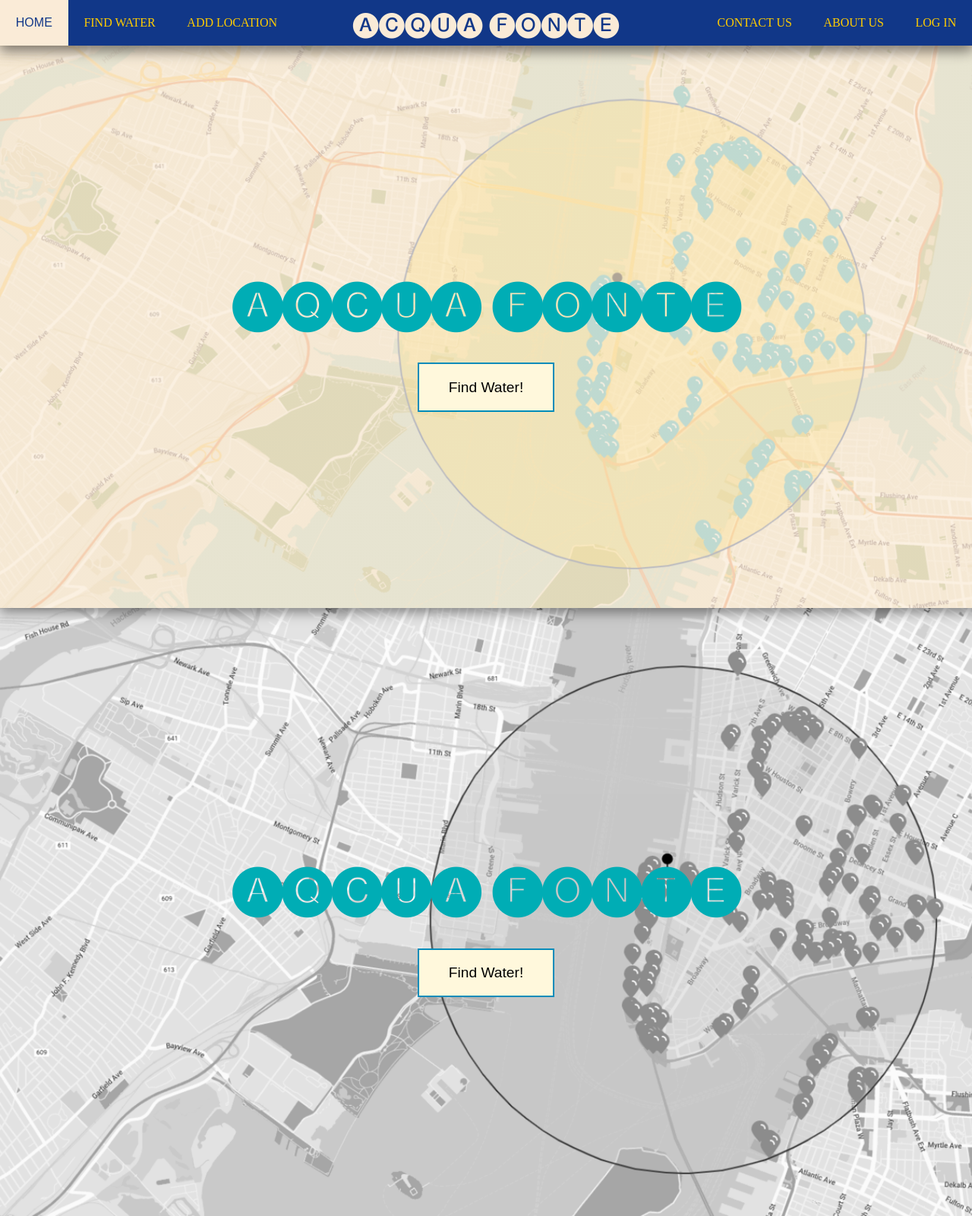
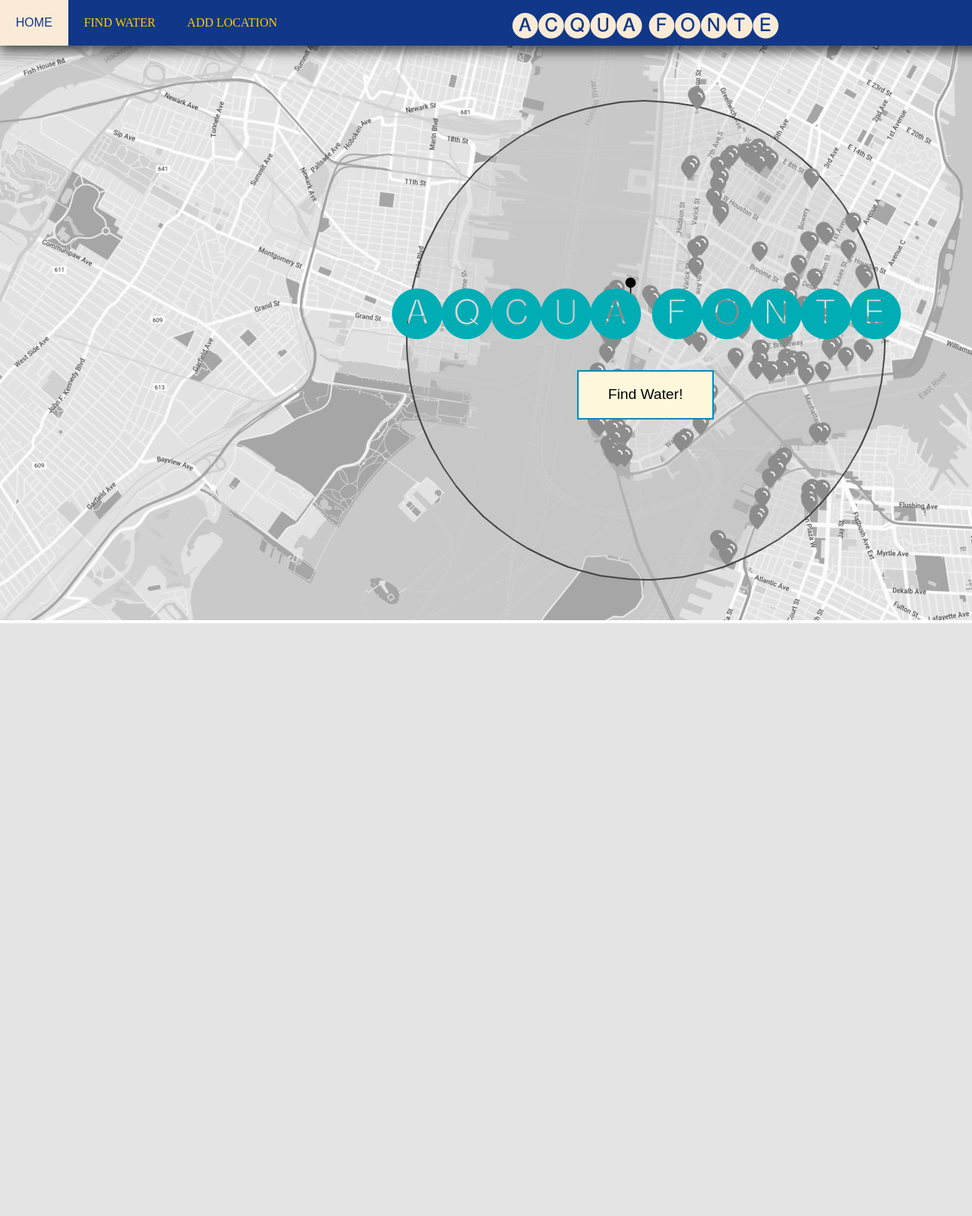
Before and after one commit to esteakshapin/AcquaFonte, a Flask app: page / in a window 1280 px wide. Shown: the whole page at 76% size. After the commit the page ends 820 px from the top, so only its background shows below. Run offline with Flask 2, Linux system fonts and the light colour scheme.

Commit message:
messed up version

```diff
--- a/static/css/index.css
+++ b/static/css/index.css
@@ -6,18 +6,14 @@ html,body{
   width: 100vw;
   height: 100vh;
   display: table;
+  overflow: hidden;
 }
 .underDiv {
   display: table-row;
   height: 100%;
   width: 100%;
-  background-image: linear-gradient(
-      rgba(250, 235, 215, .7),
-      rgba(250, 235, 215, .7)
-    ), url('/static/img/home_page_background_with_markers_transparent.PNG');
-  background-repeat: no-repeat;
-  background-size: cover;
   opacity: 1;
+  overflow: hidden;
 }
 
 h1{
@@ -27,7 +23,7 @@ h1{
   transition-duration: 0.8s;
 }
 .second_page{
-  height: 100vh;
+  height: 100%;
   position: relative;
 }
 button{
@@ -54,10 +50,14 @@ button{
 #titleBox{
   width: 100%;
   height: 100%;
+  position: absolute;
+  top: 0;
+  left: 0;
   display: flex;
   flex-direction: column;
   align-items: center;
   justify-content: center;
+  z-index: 2;
 }
 
 .imageContainer{
--- a/templates/index.html
+++ b/templates/index.html
@@ -17,15 +17,6 @@
 
           <div class='underDiv'>
 
-
-            <div id='titleBox'>
-              <h1>🅐🅠🅒🅤🅐 🅕🅞🅝🅣🅔 </h1>
-              <a href='find_water'><button class='button1' href='find_water'>Find Water!</button></a>
-            </div>
-          </div>
-
-        </div>
-
             <div class='second_page'>
 
               <div id='titleBox2'>
@@ -44,6 +35,13 @@
             </div>
 
 
+          </div>
+
+        </div>
+
+
+
+
     </body>
 
 
```
Lines whose indentation alone changed are shown as unchanged.
